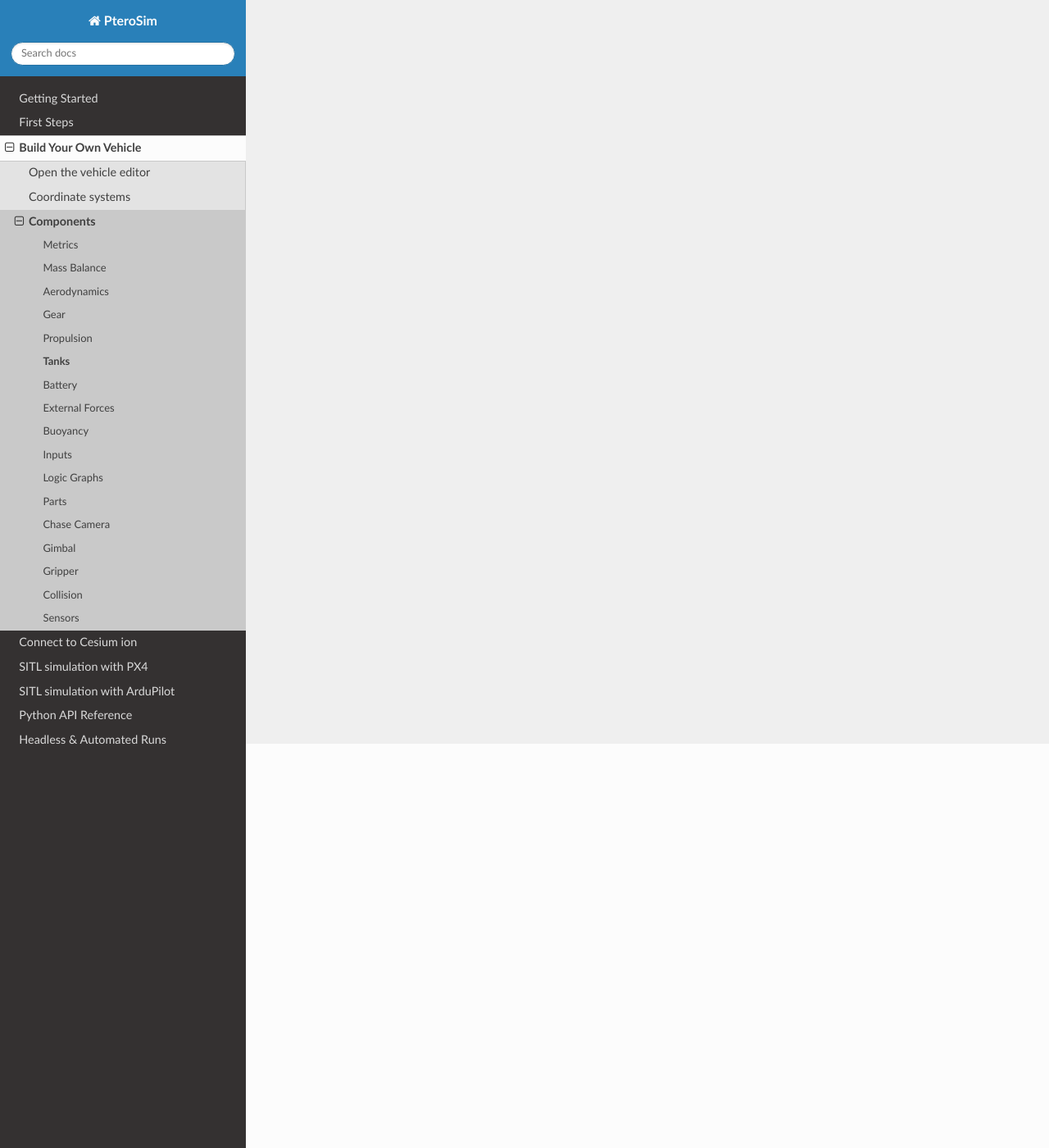
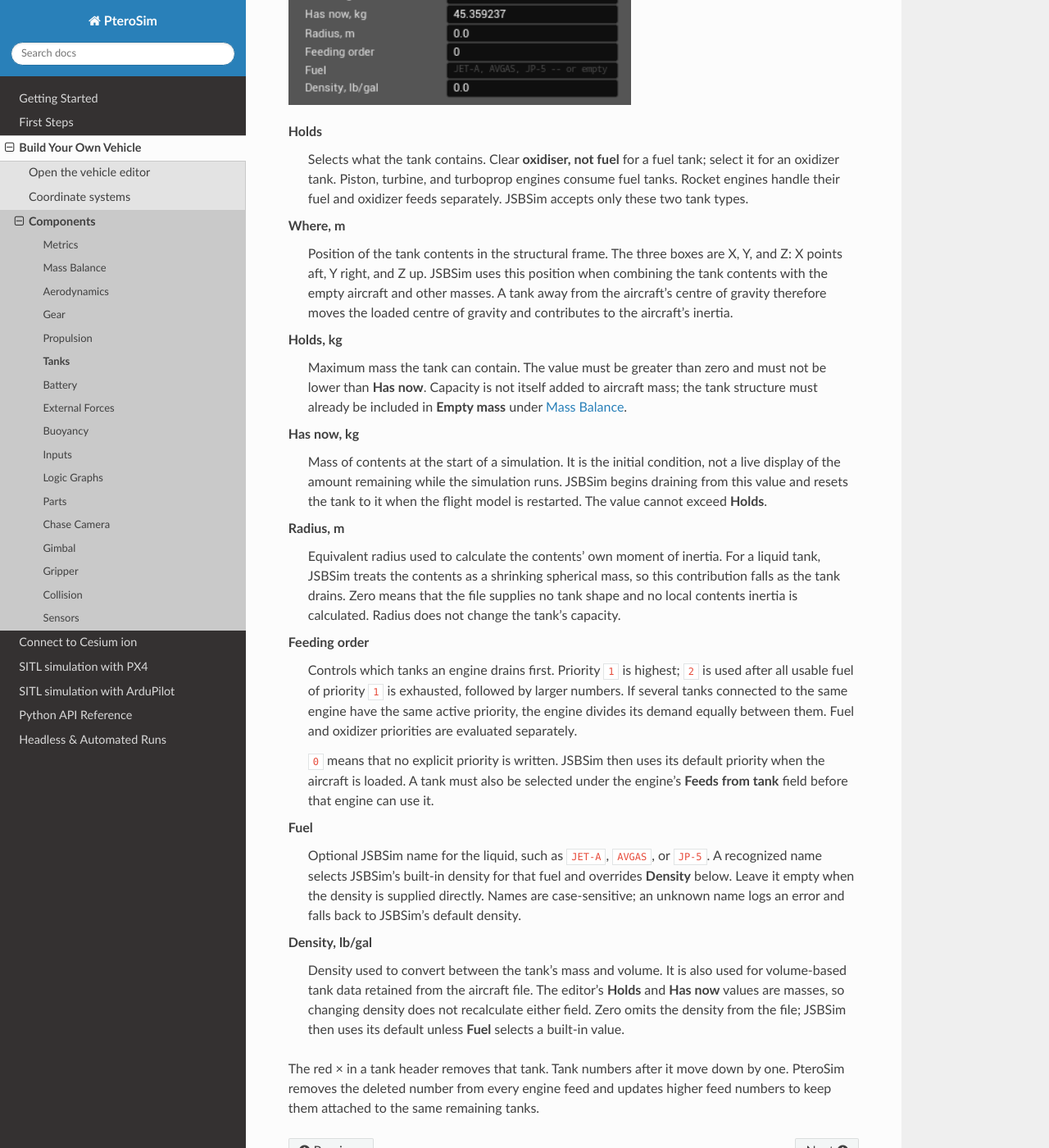
Before and after one commit to AlexanderRex/PteroSimDocs, a Sphinx documentation site: the page built from docs/source/editor/tanks.rst, in a window 1280 px wide and 1400 px high, scrolled down 493 px. Shown: the whole window at 82% size. Built offline with Sphinx 7.4.7 and the Read the Docs theme 3.1.0, drawn with Linux system fonts in a browser that asks for light colours; some of the changed text lies outside the part shown.

Commit message:
Document Tanks editor component

```diff
--- a/docs/source/editor/tanks.rst
+++ b/docs/source/editor/tanks.rst
@@ -1,4 +1,82 @@
 Tanks
 =====
 
-Work in progress.
+Tanks store the fuel or oxidizer consumed by propulsion. Their mass and
+position are included in the loaded aircraft's mass, centre of gravity, and
+inertia, so these properties change as a tank drains.
+
+A vehicle can have any number of tanks. They are numbered from zero in their
+order in the aircraft file. An engine's **Feeds from tank** checkboxes refer to
+these numbers.
+
+Use **+ Add** |rarr| **Tank** to add another tank. A new tank is created as an
+empty fuel tank with 1 kg capacity. The fields below are shown for **Tank 0**;
+every additional tank has the same fields.
+
+.. image:: ../Images/editor_tanks.png
+   :alt: Tank 0 fields in the vehicle editor
+   :class: no-float-left
+
+**Holds**
+   Selects what the tank contains. Clear **oxidiser, not fuel** for a fuel
+   tank; select it for an oxidizer tank. Piston, turbine, and turboprop engines
+   consume fuel tanks. Rocket engines handle their fuel and oxidizer feeds
+   separately. JSBSim accepts only these two tank types.
+
+**Where, m**
+   Position of the tank contents in the structural frame. The three boxes are
+   X, Y, and Z: X points aft, Y right, and Z up. JSBSim uses this position when
+   combining the tank contents with the empty aircraft and other masses. A
+   tank away from the aircraft's centre of gravity therefore moves the loaded
+   centre of gravity and contributes to the aircraft's inertia.
+
+**Holds, kg**
+   Maximum mass the tank can contain. The value must be greater than zero and
+   must not be lower than **Has now**. Capacity is not itself added to aircraft
+   mass; the tank structure must already be included in **Empty mass** under
+   :doc:`mass_balance`.
+
+**Has now, kg**
+   Mass of contents at the start of a simulation. It is the initial condition,
+   not a live display of the amount remaining while the simulation runs.
+   JSBSim begins draining from this value and resets the tank to it when the
+   flight model is restarted. The value cannot exceed **Holds**.
+
+**Radius, m**
+   Equivalent radius used to calculate the contents' own moment of inertia.
+   For a liquid tank, JSBSim treats the contents as a shrinking spherical mass,
+   so this contribution falls as the tank drains. Zero means that the file
+   supplies no tank shape and no local contents inertia is calculated. Radius
+   does not change the tank's capacity.
+
+**Feeding order**
+   Controls which tanks an engine drains first. Priority ``1`` is highest;
+   ``2`` is used after all usable fuel of priority ``1`` is exhausted, followed
+   by larger numbers. If several tanks connected to the same engine have the
+   same active priority, the engine divides its demand equally between them.
+   Fuel and oxidizer priorities are evaluated separately.
+
+   ``0`` means that no explicit priority is written. JSBSim then uses its
+   default priority when the aircraft is loaded. A tank must also be selected
+   under the engine's **Feeds from tank** field before that engine can use it.
+
+**Fuel**
+   Optional JSBSim name for the liquid, such as ``JET-A``, ``AVGAS``, or
+   ``JP-5``. A recognized name selects JSBSim's built-in density for that fuel
+   and overrides **Density** below. Leave it empty when the density is supplied
+   directly. Names are case-sensitive; an unknown name logs an error and falls
+   back to JSBSim's default density.
+
+**Density, lb/gal**
+   Density used to convert between the tank's mass and volume. It is also used
+   for volume-based tank data retained from the aircraft file. The editor's
+   **Holds** and **Has now** values are masses, so changing density does not
+   recalculate either field. Zero omits the density from the file; JSBSim then
+   uses its default unless **Fuel** selects a built-in value.
+
+The red |times| in a tank header removes that tank. Tank numbers after it move
+down by one. PteroSim removes the deleted number from every engine feed and
+updates higher feed numbers to keep them attached to the same remaining tanks.
+
+.. |rarr| unicode:: U+2192
+.. |times| unicode:: U+00D7
```
Also changed, not shown: docs/source/Images/editor_tanks.png (added).
